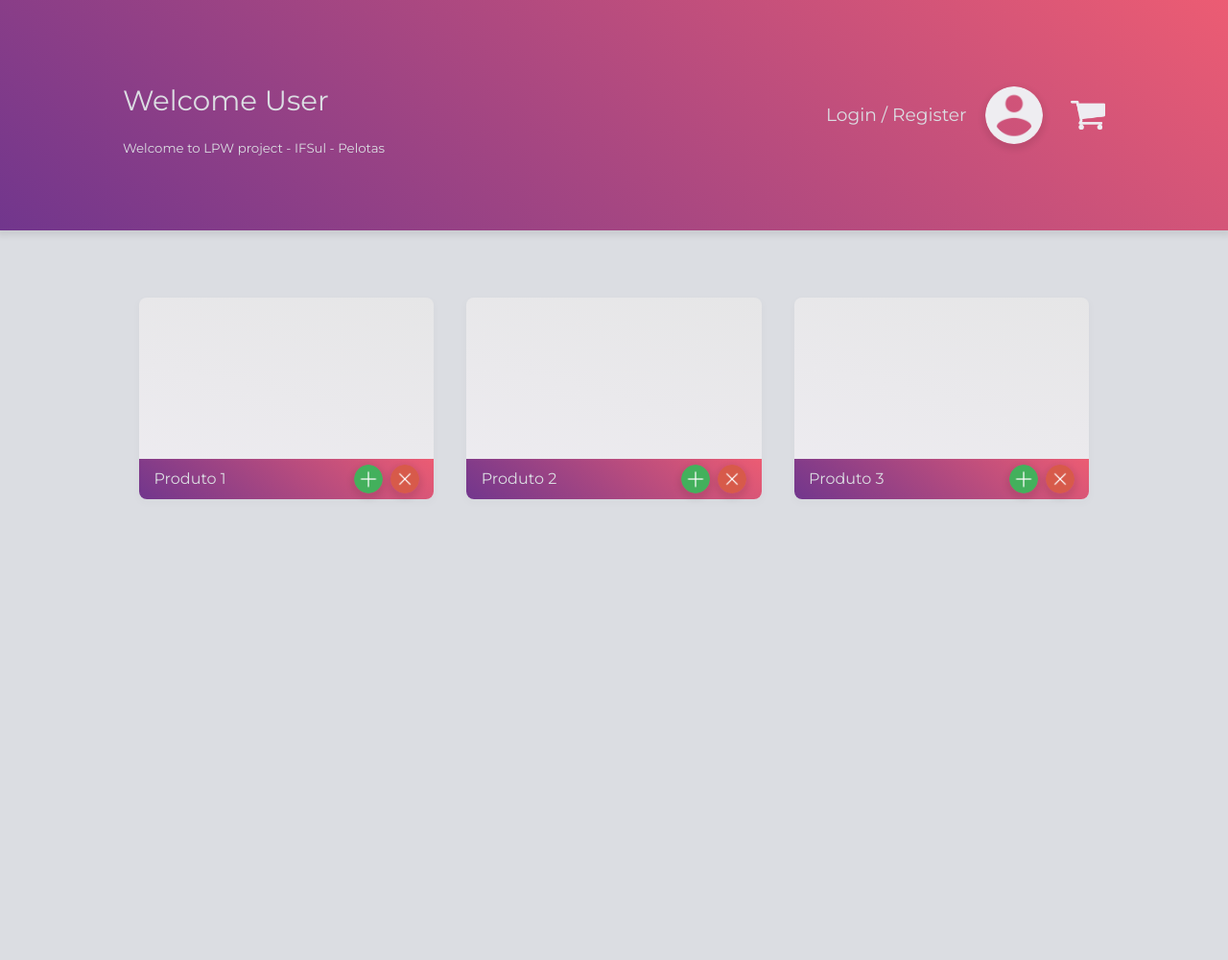
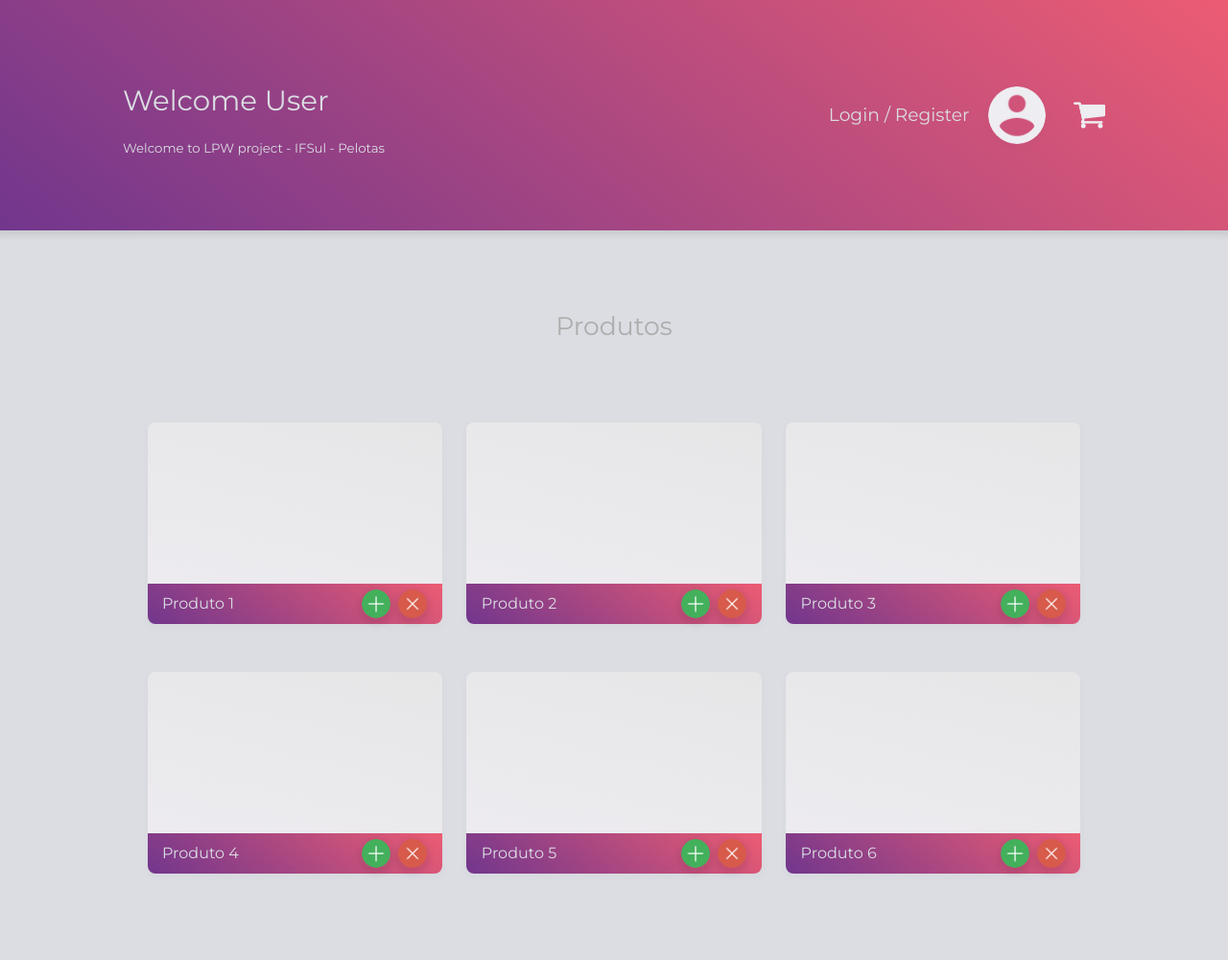
Before and after one commit to CRCunha/TSI-TrabalhoFinal, a PHP site: page / in a window 1280 px wide. Shown: the whole page at 96% size. Before the commit the page ends 520 px from the top, so only its background shows below. Run offline with PHP 8.4, Linux system fonts and the light colour scheme.

Commit message:
Change to PHP, cards PHP pages

```diff
--- a/CSS/GERAL/GERAL.css
+++ b/CSS/GERAL/GERAL.css
@@ -9,6 +9,7 @@
     --flex-end: flex-end;
     --title: 'Montserrat', sans-serif;
     --space-around: space-around;
+    --space-evenly: space-evenly;
     --title-color: rgb(219, 221, 226);
     --card-color: rgb(238, 236, 241);
 }
--- a/CSS/HEADER/header.css
+++ b/CSS/HEADER/header.css
@@ -93,14 +93,14 @@ header .infos .container .r-side .avatar .img {
     background-position: center;
     background-size: cover;
     border-radius: 100%;
-    box-shadow: 0px 3px 6px 3px rgba(0, 0, 0, 0.08);
+    box-shadow: 0px 3px 6px 3px rgba(0, 0, 0, 0.015);
     cursor: pointer;
 }
 
 header .infos .container .r-side .carrinho {
     margin-left: 10px;
-    width: 38px;
-    height: 38px;
+    width: 34px;
+    height: 34px;
     display: var(--flex);
     justify-content: var(--center);
     align-items: var(--center);
--- a/CSS/MAIN/main.css
+++ b/CSS/MAIN/main.css
@@ -7,10 +7,24 @@ main {
     flex-wrap: var(--wrap);
 }
 
+main .title {
+    margin-top: 20px;
+    margin-bottom: -20px;
+    width: 100%;
+    height: 100px;
+    display: var(--flex);
+    justify-content: var(--center);
+    align-items: var(--center);
+    font-family: var(--title);
+    color: #adadad;
+    font-size: 20pt;
+}
+
 main .content {
     width: 80%;
-    height: 85%;
+    margin-top: 30px;
+    margin-bottom: 80px;
     display: var(--flex);
-    justify-content: var(--space-around);
+    justify-content: var(--space-evenly);
     flex-wrap: var(--wrap);
 }
--- a/index.html
+++ b/index.php
@@ -49,50 +49,12 @@
     </header>
 
     <main>
+        <div class="title">Produtos</div>
         <div class="content ">
             <!-- Produtos -->
-            <!--P1-->
-            <div class="quadro ">
-                <div class="top "></div>
-                <div class="bot ">
-                    <div class="container ">
-                        <div class="info ">Produto 1</div>
-                        <div class="info2 ">
-                            <div class="img1 "></div>
-                            <div class="img2 "></div>
-                        </div>
-                    </div>
-                </div>
-            </div>
-
-            <!--P2-->
-            <div class="quadro ">
-                <div class="top "></div>
-                <div class="bot ">
-                    <div class="container ">
-                        <div class="info ">Produto 2</div>
-                        <div class="info2 ">
-                            <div class="img1 "></div>
-                            <div class="img2 "></div>
-                        </div>
-                    </div>
-                </div>
-            </div>
-
-            <!--P3-->
-            <div class="quadro ">
-                <div class="top "></div>
-                <div class="bot ">
-                    <div class="container ">
-                        <div class="info ">Produto 3</div>
-                        <div class="info2 ">
-                            <div class="img1 "></div>
-                            <div class="img2 "></div>
-                        </div>
-                    </div>
-                </div>
-            </div>
-
+            <?php
+                include("quadros.php");
+            ?>
         </div>
     </main>
     <div  class="modal ">
--- /dev/null
+++ b/quadros.php
@@ -0,0 +1,84 @@
+<!--P1-->
+<div class="quadro ">
+    <div class="top "></div>
+    <div class="bot ">
+        <div class="container ">
+            <div class="info ">Produto 1</div>
+            <div class="info2 ">
+                <div class="img1 "></div>
+                <div class="img2 "></div>
+            </div>
+        </div>
+    </div>
+</div>
+
+<!--P2-->
+<div class="quadro ">
+    <div class="top "></div>
+    <div class="bot ">
+        <div class="container ">
+            <div class="info ">Produto 2</div>
+            <div class="info2 ">
+                <div class="img1 "></div>
+                <div class="img2 "></div>
+            </div>
+        </div>
+    </div>
+</div>
+
+<!--P3-->
+<div class="quadro ">
+    <div class="top "></div>
+    <div class="bot ">
+        <div class="container ">
+            <div class="info ">Produto 3</div>
+            <div class="info2 ">
+                <div class="img1 "></div>
+                <div class="img2 "></div>
+            </div>
+        </div>
+    </div>
+</div>
+
+<!--P4-->
+<div class="quadro ">
+    <div class="top "></div>
+    <div class="bot ">
+        <div class="container ">
+            <div class="info ">Produto 4</div>
+            <div class="info2 ">
+                <div class="img1 "></div>
+                <div class="img2 "></div>
+            </div>
+        </div>
+    </div>
+</div>
+
+<!--P5-->
+<div class="quadro ">
+    <div class="top "></div>
+    <div class="bot ">
+        <div class="container ">
+            <div class="info ">Produto 5</div>
+            <div class="info2 ">
+                <div class="img1 "></div>
+                <div class="img2 "></div>
+            </div>
+        </div>
+    </div>
+</div>
+
+
+<!--P6-->
+<div class="quadro ">
+    <div class="top "></div>
+    <div class="bot ">
+        <div class="container ">
+            <div class="info ">Produto 6</div>
+            <div class="info2 ">
+                <div class="img1 "></div>
+                <div class="img2 "></div>
+            </div>
+        </div>
+    </div>
+</div>
```
Also changed, not shown: README.md.
